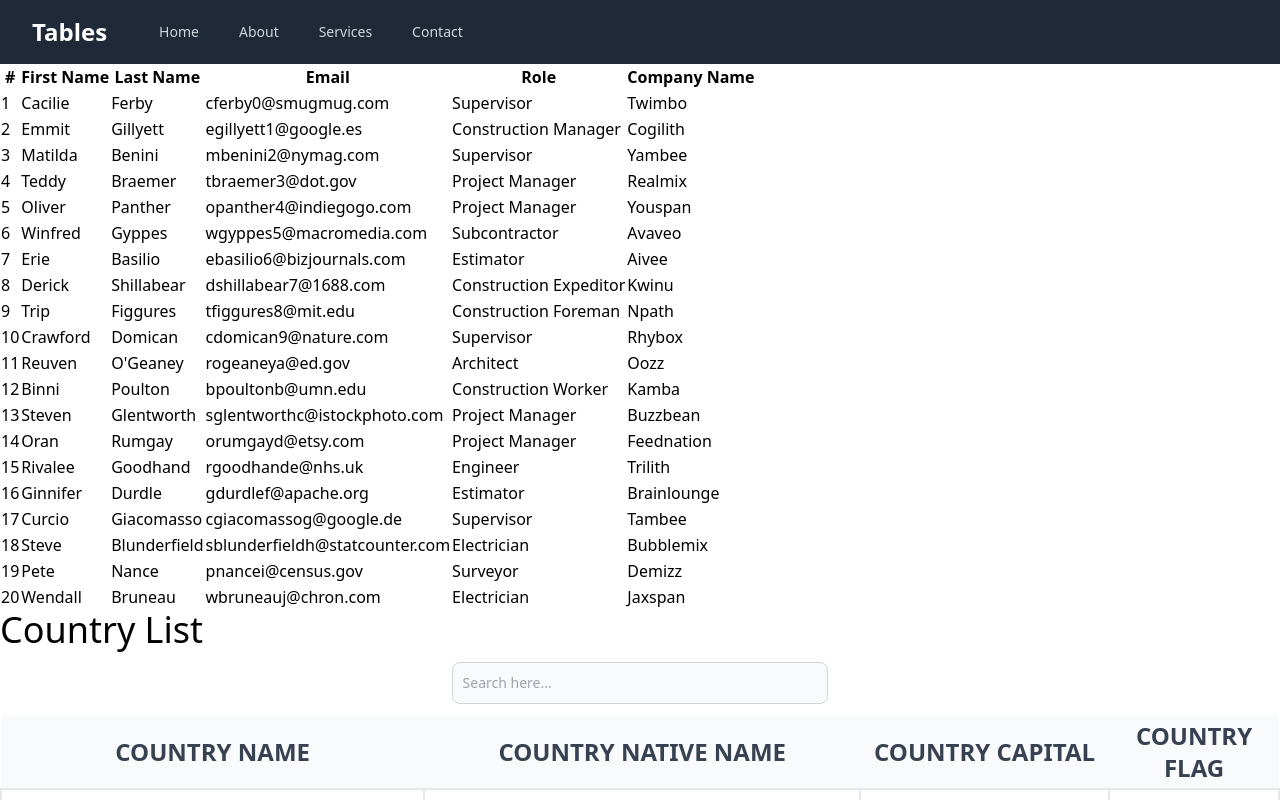
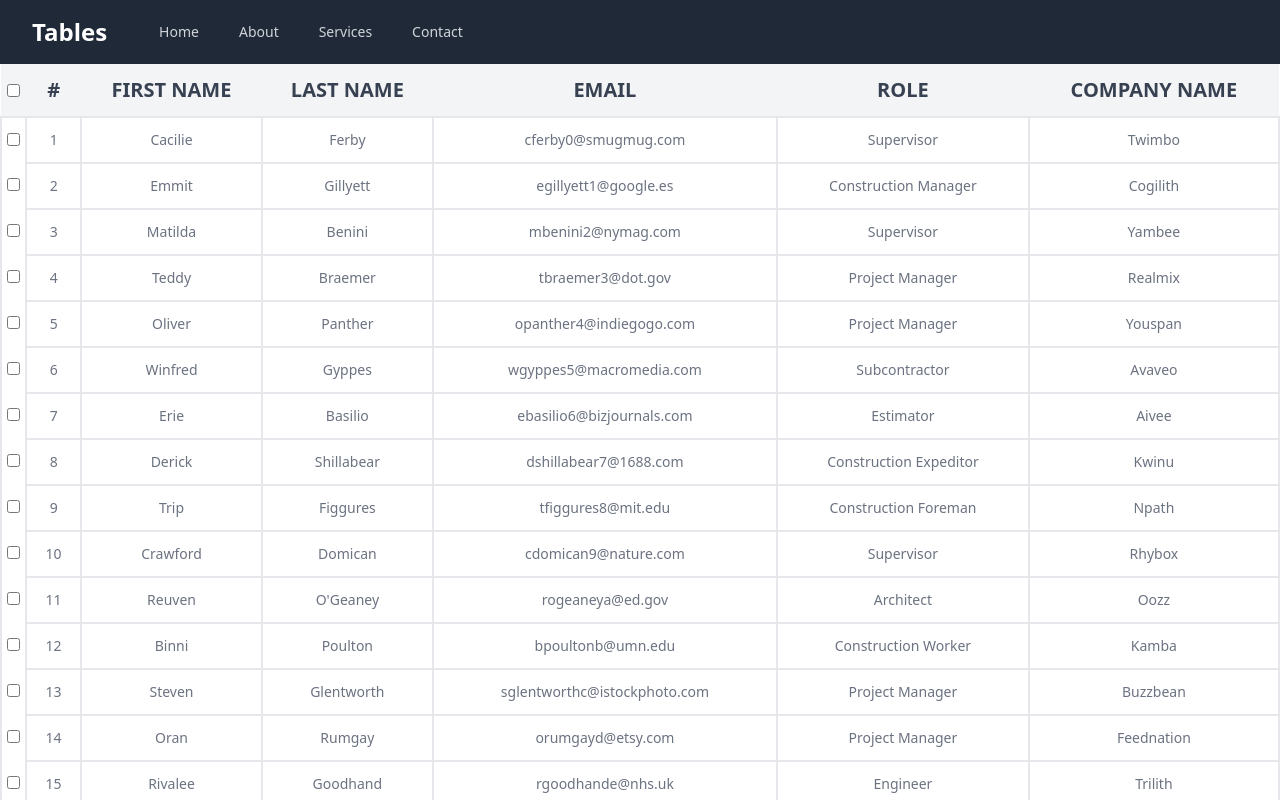
Before and after one commit to zen-time/zen-time-potato, a Next.js app: page / in a window 1280 px wide. Shown: the top 800 px of the page. Built offline with nearby package versions, Linux system fonts and the light colour scheme.

Commit message:
new table checkbpox create

```diff
--- a/components/tables/selectedtable.jsx
+++ b/components/tables/selectedtable.jsx
@@ -2,12 +2,26 @@
 import { Company } from './selectedtabledata';
 
 const Selectedtable = () => {
+
+  // const [user,setUser] = useState([]);
+
+
+  // useEffect(()=>{
+  //   setUser(Company);
+  // },[])
+
+
+
+
   return (
-    <div>
-      <table>
-        <thead>
+    <div className='flex justify-center items-center flex-col gap-1'>
+      <table className="w-full text-sm text-left text-gray-500 dark:text-gray-400" >
+      <thead className='text-xl text-center  rounded-xl text-gray-700 uppercase bg-gray-100 dark:bg-gray-700 dark:text-gray-400'>
             <tr>
-                <th>#</th>
+              <th>
+                <input type="checkbox" />
+              </th>
+                <th className='p-3 text-center'>#</th>
                 <th>First Name</th>
                 <th>Last Name</th>
                 <th>Email</th>
@@ -15,22 +29,26 @@
                 <th>Company Name</th>
             </tr>
         </thead>
-        <tbody>
+        <tbody className='border-2'>
             {Company.map((item)=>{
                 return(
-                    <tr>
-                        <td>{item.id}</td>
-                        <td>{item.first_name}</td>
-                        <td>{item.last_name}</td>
-                        <td>{item.email}</td>
-                        <td>{item.Role}</td>
-                        <td>{item['Company Name']}</td>
+                    <tr className='text-center hover:bg-lime-100'>
+                      <td>
+                        <input type="checkbox" className='p-2 hover:text-black text-center border-2 border-x-2' />
+                      </td>
+                        <td className='p-2 hover:text-black text-center border-2 border-x-2'>{item.id}</td>
+                        <td className='text-center p-3   hover:text-black border-2 border-x-2'>{item.first_name}</td>
+                        <td className='text-center p-2 hover:text-black border-2 border-x-2'>{item.last_name}</td>
+                        <td className='text-center p-2 hover:text-black border-2 border-x-2'>{item.email}</td>
+                        <td className='text-center p-2 hover:text-black border-2 border-x-2'>{item.Role}</td>
+                        <td className='text-center p-2 hover:text-black border-2 border-x-2'>{item['Company Name']}</td>
 
                     </tr>
                 )
             })}
         </tbody>
       </table>
+      {/* <hr /> */}
     </div>
   )
 }
```
